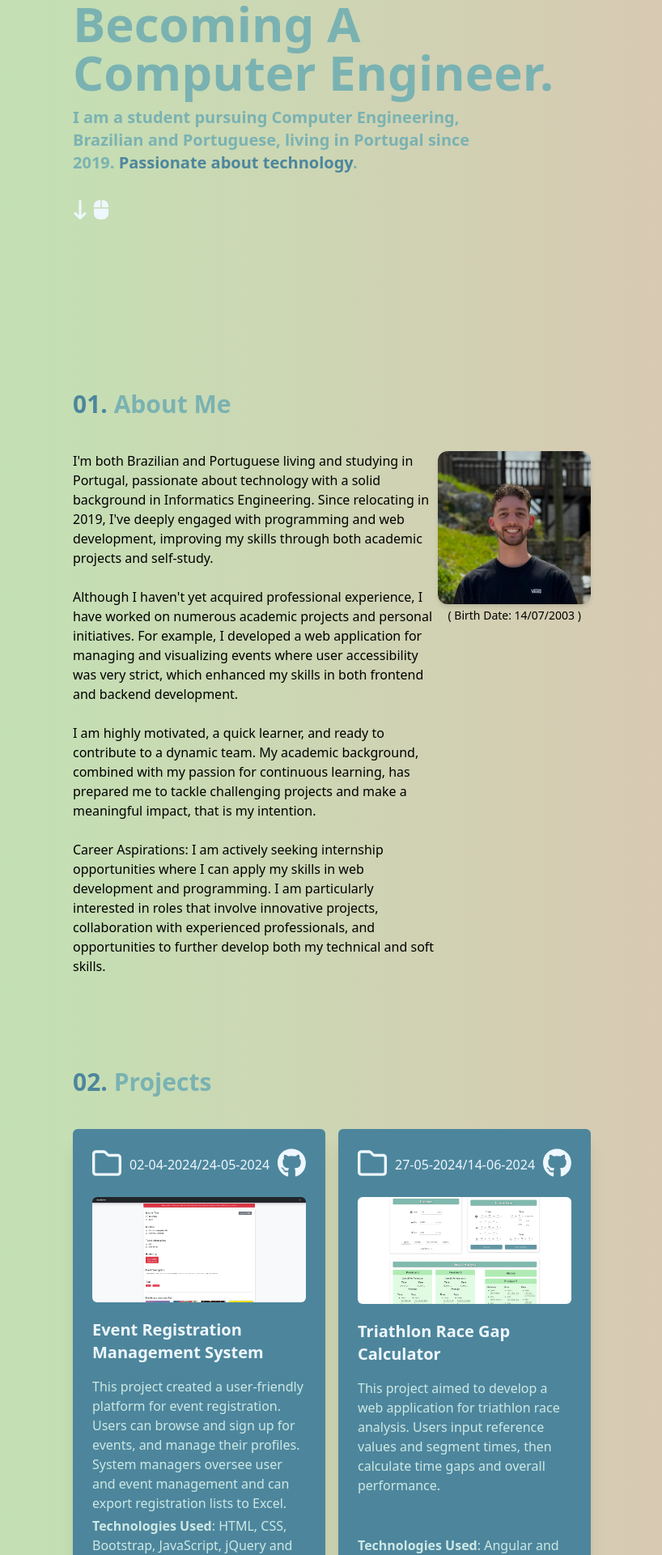
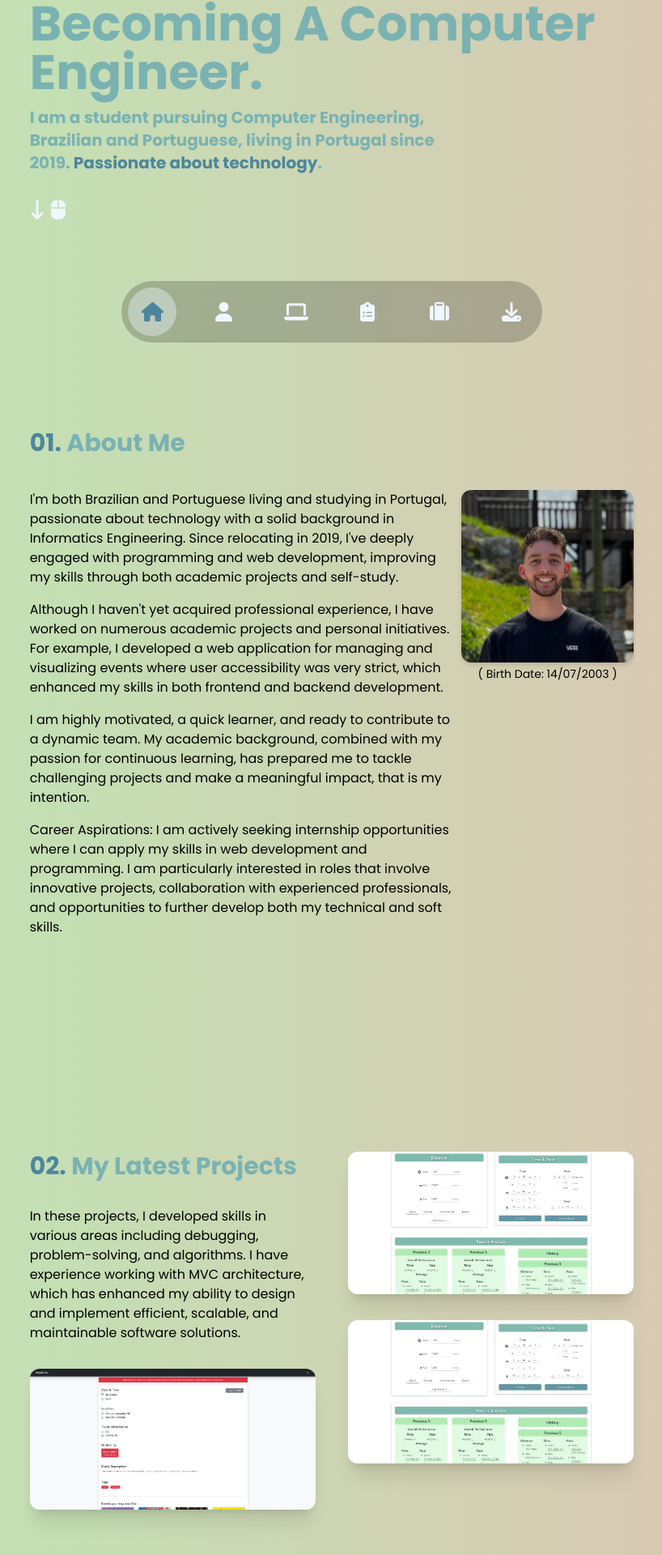
Before and after one commit to AdegasDa/my-portfolio, a React (Vite) app: page / in a window 1280 px wide. Shown: the part 357-2277 px from the top of the page at 81% size, without its empty margins (230-1048 px from the left). Built offline with nearby package versions, Linux system fonts and the light colour scheme.

Commit message:
Navbar added & Project Card Changed

```diff
--- a/package.json
+++ b/package.json
@@ -17,11 +17,13 @@
     "@fortawesome/react-fontawesome": "^0.2.2",
     "framer-motion": "^12.0.0-alpha.0",
     "react": "^18.2.0",
-    "react-dom": "^18.2.0"
+    "react-dom": "^18.2.0",
+    "react-scroll": "^1.9.0"
   },
   "devDependencies": {
     "@types/react": "^18.2.66",
     "@types/react-dom": "^18.2.22",
+    "@types/react-scroll": "^1.8.10",
     "@typescript-eslint/eslint-plugin": "^7.2.0",
     "@typescript-eslint/parser": "^7.2.0",
     "@vitejs/plugin-react": "^4.2.1",
--- a/src/components/ProjectCard.tsx
+++ b/src/components/ProjectCard.tsx
@@ -3,7 +3,7 @@ import '../index.css'
 import { FontAwesomeIcon } from '@fortawesome/react-fontawesome'
 import { faGithub } from '@fortawesome/free-brands-svg-icons'
 import { faFolder } from '@fortawesome/free-regular-svg-icons'
-import { motion } from 'framer-motion'
+
 interface ProjectCardInterface {
     title: String,
     detail: String,
@@ -15,7 +15,7 @@ interface ProjectCardInterface {
     image_1: string,
 }
 
-const ProjectCard: React.FC<ProjectCardInterface> = ({ title, detail, technologies, link_gitHub, date_start, date_end, link_folder, image_1 }) => {
+const ProjectCard: React.FC<ProjectCardInterface> = ({ title,  technologies, link_gitHub, link_folder, image_1 }) => {
 
     const downloadFileAtUrl = (url:string) => {
         const fileName = url.split('/').pop() || '';
@@ -28,37 +28,26 @@ const ProjectCard: React.FC<ProjectCardInterface> = ({ title, detail, technologi
     }
 
     return (
-        <div className='project-card bg-custom-dark p-6 flex flex-col h-full shadow-xl rounded-md'>
-            <div className='flex justify-between'>
+        // <div className='project-card group bg-custom-dark p-6 flex flex-col h-full shadow-xl rounded-md'>
+        <div className='group relative overflow-hidden flex shadow-xl rounded-xl'>
+            <div className='group-hover:bg-black/60 w-full h-full absolute z-40 transition-all duration-300'></div>
+            <div className='flex justify-between w-full absolute -top-full z-50 transition-all duration-500 group-hover:top-4 group-hover:px-4'>
                 <div>
                     <button onClick={() => downloadFileAtUrl(link_folder)}><FontAwesomeIcon className='h-9 text-custom-light hover:text-custom-primary' icon={faFolder} /></button>
-                </div>
-                <div className='my-auto'>
-                    <p className='text-custom-light'>
-                        {date_start}/{date_end}
-                    </p>
                 </div>
                 <div>
                     <a href={link_gitHub} target='_blank'><FontAwesomeIcon className='h-9 text-custom-light hover:text-custom-primary' icon={faGithub} /></a>
                 </div>
             </div>
-            <div className='my-5'>
-                <motion.div
-                initial={{ opacity: 1, scale: 1 }}
-                transition={{ duration: 0.2 }}
-                whileHover={{ opacity: 1, scale: 2.6 }}
-                >
-                <img src={image_1} alt="" className='boxShadow rounded-md'/>
-                </motion.div>
+            <div>
+                <img src={image_1} alt="" className='boxShadow rounded-md group-hover:scale-125 transition-all duration-500'/>
             </div>
+            <div className='absolute w-full -bottom-full group-hover:bottom-4 group-hover:px-4 transition-all z-50 duration-500'>
                 <div className='flex-grow'>
-                <h5 className='text-custom-light text-xl font-bold mb-4'>{title}</h5>
-                <p className='text-custom-primary'>
-                    {detail}
-                </p>
+                    <h5 className='text-custom-light text-md md:text-xl font-bold mb-2'>{title}</h5>
                 </div>
                 <div>
-                <p className='text-custom-primary mt-1'>
+                    <p className='text-custom-primary text-sm md:text-md truncate'>
                         <span className='font-semibold'>Technologies Used</span>:
                         {technologies.map((tech, index) => {
                             if (index < technologies.length - 2) {
@@ -72,6 +61,7 @@ const ProjectCard: React.FC<ProjectCardInterface> = ({ title, detail, technologi
                     </p>
                 </div>
             </div>
+        </div>
     )
 }
 
--- a/src/components/Section.tsx
+++ b/src/components/Section.tsx
@@ -13,7 +13,7 @@ const ProjectCard: React.FC<ProjectCardInterface> = ({ children, id }) => {
     return (
         <motion.div
         initial={{ opacity: 0, scale: 1, x: -180}}
-        transition={{ duration: 1 }}
+        transition={{ duration: 0.8 }}
         whileInView={{ opacity: 1, scale: 1, x: 0 }}
         >
             <section id={`${id}`}>
--- /dev/null
+++ b/src/constants/data.tsx
@@ -0,0 +1,8 @@
+export const bioAboutMe = {
+    text: ["I'm both Brazilian and Portuguese living and studying in Portugal, passionate about technology with a solid background in Informatics Engineering. Since relocating in 2019, I've deeply engaged with programming and web development, improving my skills through both academic projects and self-study.",
+        "Although I haven't yet acquired professional experience, I have worked on numerous academic projects and personal initiatives. For example, I developed a web application for managing and visualizing events where user accessibility was very strict, which enhanced my skills in both frontend and backend development.",
+        "I am highly motivated, a quick learner, and ready to contribute to a dynamic team. My academic background, combined with my passion for continuous learning, has prepared me to tackle challenging projects and make a meaningful impact, that is my intention.",
+        "Career Aspirations: I am actively seeking internship opportunities where I can apply my skills in web development and programming. I am particularly interested in roles that involve innovative projects, collaboration with experienced professionals, and opportunities to further develop both my technical and soft skills."],
+
+    dateBirth: '14/07/2003',
+}
--- a/src/index.css
+++ b/src/index.css
@@ -1,11 +1,15 @@
+@import url('https://fonts.googleapis.com/css2?family=Poppins:wght@300;400;500;700&display=swap');
+
 @tailwind base;
 @tailwind components;
 @tailwind utilities;
+
 
 * {
     margin: 0px;
     padding: 0px;
     box-sizing: border-box;
+    font-family: "Poppins", sans-serif;
 }
 
 .boxShadow:hover {
@@ -48,6 +52,17 @@
 
 
 body {
-    background: linear-gradient(270deg, #FFF8E1, #CED9E0, #ff9fb1, #bde7b4);
+    background: linear-gradient(270deg, #6C22A6, #CED9E0, #ff9fb1, #bde7b4);
     background-size: 600% 600%;
 }
+
+.bg-blur {
+    backdrop-filter: blur(40px);
+}
+
+.active {
+    color: #4D869C;
+    background: rgba(238, 247, 255, 0.4);
+    border: none;
+    border-radius: 100px;
+}
--- a/src/pages/Home/sections/About/About.tsx
+++ b/src/pages/Home/sections/About/About.tsx
@@ -2,6 +2,7 @@ import '../../../../index.css'
 
 import avatar from '../../../../assets/images/avatar.jpg'
 
+import { bioAboutMe } from '../../../../constants/data.tsx';
 import Section from '../../../../components/Section.tsx'
 
 const About = () => {
@@ -9,21 +10,28 @@ const About = () => {
         <>
             <Section id='about'>
                 <div className="sm:h-screen flex">
-                    <div className="md:basis-3/6 md:mx-auto md:my-auto md:p-0 mx-8">
+                    <div className="md:basis-7/12 md:mx-auto md:my-auto md:p-0 mx-8">
                         <h4 className="text-3xl text-custom-dark mb-10 font-bold">01. <span className="text-custom-secondary font-bold">About Me</span></h4>
                         <div className="sm:grid sm:grid-flow-col ">
                             <div className="col-span-9 max-w-xl">
-                                <p>
-                                I'm both Brazilian and Portuguese living and studying in Portugal, passionate about technology with a solid background in Informatics Engineering. Since relocating in 2019, I've deeply engaged with programming and web development, improving my skills through both academic projects and self-study.
-                                <br/><br/>Although I haven't yet acquired professional experience, I have worked on numerous academic projects and personal initiatives. For example, I developed a web application for managing and visualizing events where user accessibility was very strict, which enhanced my skills in both frontend and backend development.
-                                <br/><br/>I am highly motivated, a quick learner, and ready to contribute to a dynamic team. My academic background, combined with my passion for continuous learning, has prepared me to tackle challenging projects and make a meaningful impact, that is my intention.
-                                <br/><br/>Career Aspirations:
-                                I am actively seeking internship opportunities where I can apply my skills in web development and programming. I am particularly interested in roles that involve innovative projects, collaboration with experienced professionals, and opportunities to further develop both my technical and soft skills.
-                                </p>
+                                <div className='flex flex-col gap-4'>
+                                    <p>
+                                        {bioAboutMe.text[0]}
+                                    </p>
+                                    <p>
+                                        {bioAboutMe.text[1]}
+                                    </p>
+                                    <p>
+                                        {bioAboutMe.text[2]}
+                                    </p>
+                                    <p>
+                                        {bioAboutMe.text[3]}
+                                    </p>
+                                </div>
                             </div>
-                            <div className="col-span-3 flex flex-col items-center sm:mt-0 mt-8">
+                            <div className="col-span-3 md:flex xl:ms-2 ms-8 flex-col items-center hidden">
                                 <img src={avatar} alt="Profile Picture" className="w-60 rounded-xl shadow-md" />
-                                <p className='text-center pt-1 text-sm'>( Birth Date: 14/07/2003 )</p>
+                                <p className='text-center pt-1 text-sm'>( Birth Date: {bioAboutMe.dateBirth} )</p>
                             </div>
                         </div>
                     </div>
--- a/src/pages/Home/sections/Contact/Contact.tsx
+++ b/src/pages/Home/sections/Contact/Contact.tsx
@@ -11,7 +11,7 @@ const Contact = () => {
         <>
             <Section id='contact'>
                 <div className="sm:h-screen flex flex-col">
-                    <div className="md:basis-3/6 mx-auto my-auto grid place-content-center md:p-0 p-8">
+                    <div className="md:basis-7/12 mx-auto my-auto grid place-content-center md:p-0 p-8">
                         <h4 className="text-xl mx-auto text-custom-dark mb-6">04. <span className="text-custom-secondary font-semibold">Contact</span></h4>
                         <h4 className="text-3xl mx-auto text-custom-dark mb-4 font-semibold">Get In Touch</h4>
                         <p className="mx-auto">Email: danieladegass@hotmail.com</p>
@@ -28,9 +28,6 @@ const Contact = () => {
 
                         </div>
                     </div>
-                    <div className="mx-auto pb-3">
-                        Developed & designed by Daniel Adegas.
-                    </div>
                 </div>
             </Section>
         </>
--- a/src/pages/Home/sections/Hero/Hero.tsx
+++ b/src/pages/Home/sections/Hero/Hero.tsx
@@ -12,7 +12,7 @@ const Hero = () => {
         <>
             <Section id='hero'>
                 <div className="sm:h-screen flex">
-                    <div className="md:basis-3/6 md:mx-auto md:my-auto md:p-0 m-8">
+                    <div className="md:basis-7/12 md:mx-auto md:my-auto md:p-0 mx-8 mb-8">
                         <p className=" text-xl text-custom-light">Hi, my name is</p>
                         <h1 className=" text-6xl m-0 my-3 text-custom-light font-bold">Daniel Adegas.</h1>
                         <h2 className=" text-6xl m-0 mb-3 text-custom-secondary font-bold">On The Journey Of</h2>
--- a/src/pages/Home/sections/NavbBar/NavBar.tsx
+++ b/src/pages/Home/sections/NavbBar/NavBar.tsx
@@ -1,9 +1,10 @@
 import '../../../../index.css'
 
 import { useState } from 'react'
+import { Link } from 'react-scroll'
+
 import { FontAwesomeIcon } from '@fortawesome/react-fontawesome'
-import { faBars } from '@fortawesome/free-solid-svg-icons'
-import { faDownload } from '@fortawesome/free-solid-svg-icons'
+import { faBars, faDownload, faHome, faClipboardList, faLaptop, faSuitcase, faUser } from '@fortawesome/free-solid-svg-icons'
 
 const NavBar = () => {
     const [ menuState, setMenuState ] = useState(false);
@@ -28,7 +29,8 @@ const NavBar = () => {
 
     return (
         <>
-            <header className="md:absolute inset-x-0 top-0 z-50 header">
+            <header>
+                <div className="md:absolute inset-x-0 top-0 z-50 header">
                     <div className='mx-auto md:hidden absolute p-8 top-0 right-0'>
                         <button className='header_button' onClick={handleMenu}>
                             <FontAwesomeIcon icon={faBars} />
@@ -38,11 +40,31 @@ const NavBar = () => {
                         ${menuState ? 'visible' : 'hidden'}`}>
                         <div className=''>
                             <div className='flex md:flex-row flex-col justify-between items-center gap-4'>
-                            <a href="#about" className='header_a'><span className='text-custom-dark'>01.</span> About Me</a>
-                            <a href="#projects" className='header_a'><span className='text-custom-dark'>02.</span> Projects</a>
-                            <a href="#skills" className='header_a'><span className='text-custom-dark'>03.</span> Skills</a>
-                            <a href="#contact" className='header_a'><span className='text-custom-dark'>04.</span> Contact</a>
-                            <button className='header_button' onClick={() => downloadFileAtUrl(Resume)}><FontAwesomeIcon icon={faDownload} className='me-1' />Resume</button>
+                                <Link smooth={true} to="about" className='header_a cursor-pointer'><span className='text-custom-dark'>01.</span> About Me</Link>
+                                <Link smooth={true} to="projects" className='header_a cursor-pointer'><span className='text-custom-dark'>02.</span> Projects</Link>
+                                <Link smooth={true} to="skills" className='header_a cursor-pointer'><span className='text-custom-dark'>03.</span> Skills</Link>
+                                <Link smooth={true} to="contact" className='header_a cursor-pointer'><span className='text-custom-dark'>04.</span> Contact</Link>
+                                <button className='header_button' onClick={() => downloadFileAtUrl(Resume)}><FontAwesomeIcon icon={faDownload} className='me-1' />CV</button>
+                            </div>
+                        </div>
+                    </nav>
+                </div>
+                <nav className='fixed bottom-3 lg:bottom-5 w-full overflow-hidden z-50'>
+                    <div className='container mx-auto'>
+                        <div className='sm:w-full w-5/6 bg-blur bg-black/20 max-w-[520px] mx-auto rounded-full px-2 py-2 text-xl sm:text-2xl flex justify-between
+                        items-center text-custom-light'>
+                            <Link  smooth={true} spy={true} to="hero" activeClass='active' className='cursor-pointer hover:bg-custom-light/40 hover:rounded-full hover:text-custom-dark sm:w-[60px] flex justify-center
+                            items-center h-[40px] w-[40px] sm:h-[60px]'><FontAwesomeIcon icon={faHome} /></Link>
+                            <Link smooth={true} spy={true} to="about" activeClass='active' className='cursor-pointer hover:bg-custom-light/40 hover:rounded-full  hover:text-custom-dark sm:w-[60px] flex justify-center
+                            items-center h-[40px] w-[40px] sm:h-[60px]'><FontAwesomeIcon icon={faUser} /></Link>
+                            <Link smooth={true} spy={true} to="projects" activeClass='active' className='cursor-pointer hover:bg-custom-light/40 hover:rounded-full  hover:text-custom-dark sm:w-[60px] flex justify-center
+                            items-center h-[40px] w-[40px] sm:h-[60px]'><FontAwesomeIcon icon={faLaptop} /></Link>
+                            <Link smooth={true} spy={true} to="skills" activeClass='active' className='cursor-pointer hover:bg-custom-light/40 hover:rounded-full  hover:text-custom-dark sm:w-[60px] flex justify-center
+                            items-center h-[40px] w-[40px] sm:h-[60px]'><FontAwesomeIcon icon={faClipboardList} /></Link>
+                            <Link smooth={true} spy={true} to="contact" activeClass='active' className='cursor-pointer hover:bg-custom-light/40 hover:rounded-full  hover:text-custom-dark sm:w-[60px] flex justify-center
+                            items-center h-[40px] w-[40px] sm:h-[60px]'><FontAwesomeIcon icon={faSuitcase}/></Link>
+                            <button onClick={() => downloadFileAtUrl(Resume)} className='hover:bg-custom-light/40 hover:rounded-full  hover:text-custom-dark w-[60px] hidden sm:flex justify-center
+                            items-center h-[60px]'><FontAwesomeIcon icon={faDownload} /></button>
                         </div>
                     </div>
                 </nav>
--- a/src/pages/Home/sections/Projects/Projects.tsx
+++ b/src/pages/Home/sections/Projects/Projects.tsx
@@ -14,11 +14,17 @@ const Projects = () => {
         <>
             <Section id='projects'>
                 <div className="sm:h-screen flex">
-                    <div className="md:basis-3/6 mx-auto my-auto md:p-0 p-8">
-                        <h4 className="text-3xl text-custom-dark mb-10 font-bold">02. <span className="text-custom-secondary font-bold">Projects</span></h4>
-                        <div className="grid gap-4 xl:grid-cols-2">
+                    <div className="md:basis-7/12 mx-auto my-auto md:p-0 p-8">
+                        <div className='flex flex-col md:flex-row gap-x-10'>
+                            <div className='flex-1 flex flex-col gap-y-8 mb-10 lg:mb-0 justify-between'>
+                                <div>
+                                    <p className="text-3xl text-custom-dark mb-8 font-bold">02. <span className="text-custom-secondary font-bold">My Latest Projects</span></p>
+                                    <p>
+                                    In these projects, I developed skills in various areas including debugging, problem-solving, and algorithms. I have experience working with MVC architecture, which has enhanced my ability to design and implement efficient, scalable, and maintainable software solutions.
+                                    </p>
+                                </div>
                                 <ProjectCard
-                            title='Event Registration Management System'
+                                title='Event Management System'
                                 detail='This project created a user-friendly platform for event registration. Users can browse and sign up for events,
                                 and manage their profiles. System managers oversee user and event management and can export registration lists to Excel.'
                                 link_gitHub='https://github.com/AdegasDa/Events_Management'
@@ -27,6 +33,19 @@ const Projects = () => {
                                 date_end='24-05-2024'
                                 link_folder={Event}
                                 image_1={eventsInfo}
+                                />
+                            </div>
+                            <div className='flex-1 flex flex-col gap-y-8 mb-10 lg:mb-0'>
+                                <ProjectCard
+                                title='Triathlon Race Gap Calculator '
+                                detail='This project aimed to develop a web application for triathlon race analysis.
+                                Users input reference values and segment times, then calculate time gaps and overall performance.'
+                                link_gitHub='https://github.com/AdegasDa/Triathlon_Time_Calculator'
+                                technologies={['Angular', 'TypeScript']}
+                                date_start='27-05-2024'
+                                date_end='14-06-2024'
+                                link_folder={Triathlon}
+                                image_1={homeTriathlon}
                                 />
                                 <ProjectCard
                                 title='Triathlon Race Gap Calculator '
@@ -42,6 +61,7 @@ const Projects = () => {
                             </div>
                         </div>
                     </div>
+                </div>
             </Section>
         </>
     )
--- a/src/pages/Home/sections/Skills/Skills.tsx
+++ b/src/pages/Home/sections/Skills/Skills.tsx
@@ -8,7 +8,7 @@ const About = () => {
         <>
             <Section id='skills'>
                 <div className="sm:h-screen flex">
-                    <div className="md:basis-3/6 w-full mx-auto my-auto md:p-0 p-8">
+                    <div className="md:basis-7/12 w-full mx-auto my-auto md:p-0 p-8">
                         <h4 className="text-3xl text-custom-dark mb-10 font-bold">03. <span className="text-custom-secondary font-bold">Skills</span></h4>
                         <div className="grid md:grid-flow-col sm:gap-16 gap-8">
                             <div className="col-span-6 max-w-xl">
@@ -25,7 +25,7 @@ const About = () => {
                                         <SkillCard skill='SQL' rate={5} />
                                         <SkillCard skill='MVC architecture' rate={5} />
 
-                                       </ul>
+                                    </ul>
                                 </div>
                             </div>
                             <div className="col-span-6 max-w-xl">
```
Also changed, not shown: 1 other file (tests, documents, lock files or other folders). Lines whose indentation alone changed are shown as unchanged.
